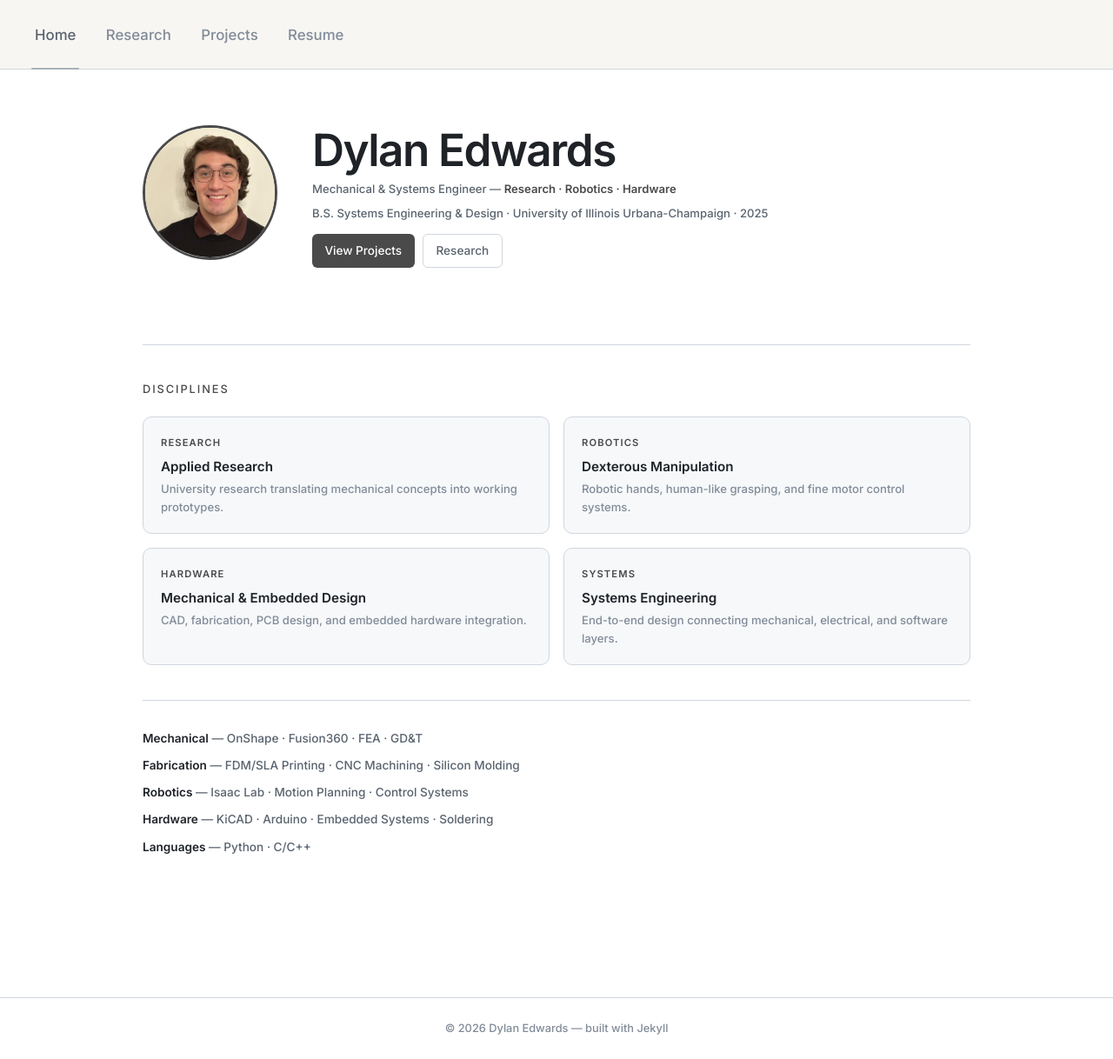
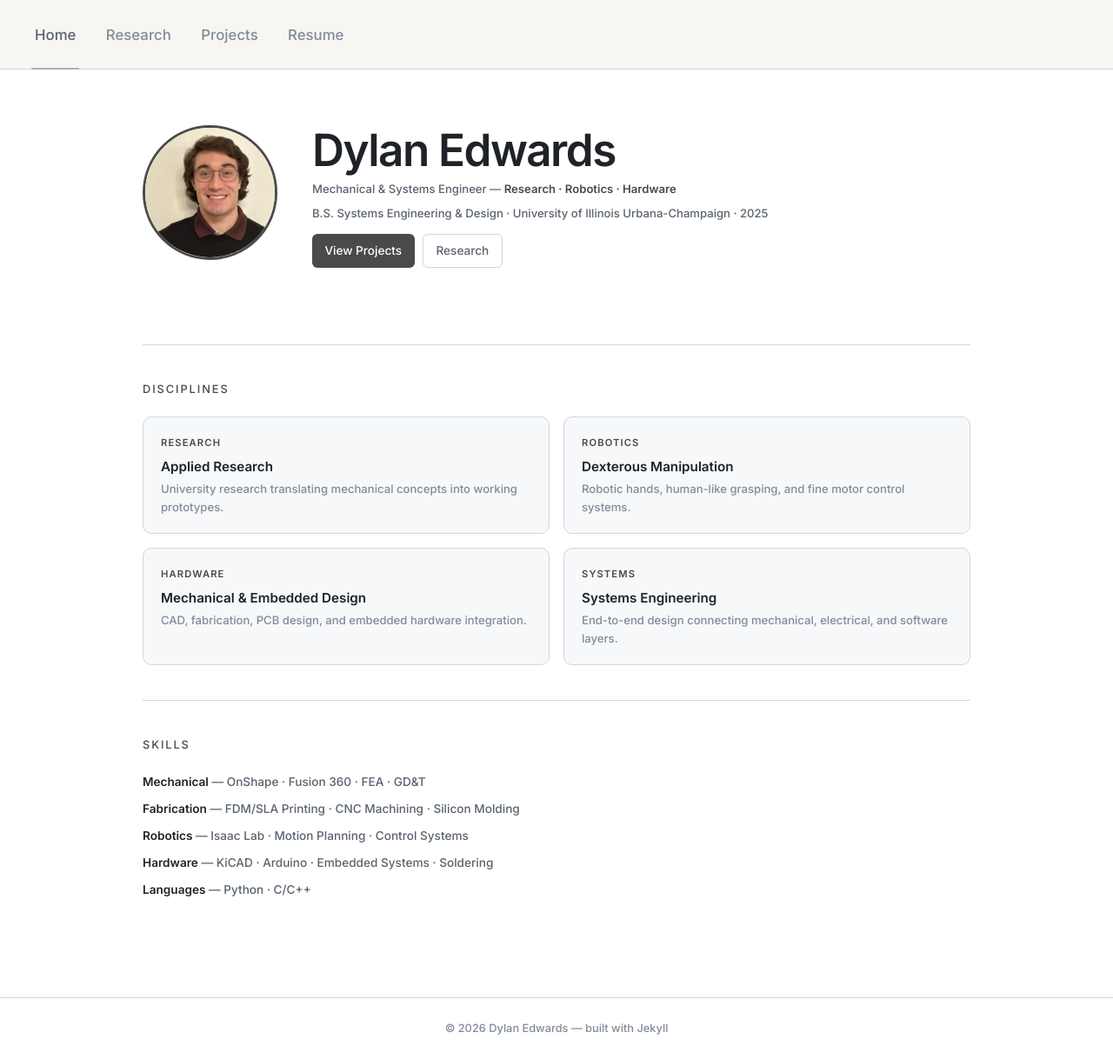
Before and after one commit to DylanEdwards02/DylanEdwards02.github.io, a Jekyll site: the page built from index.md, in a window 1280 px wide and 1218 px high. Shown: the whole window at 87% size. Built offline with Jekyll 4.4.1, drawn with Linux system fonts in a browser that asks for light colours.

Commit message:
Update index.md

```diff
--- a/index.md
+++ b/index.md
@@ -47,8 +47,9 @@ title: Home
 
 <hr class="home-divider">
 
-<div style="display: flex; flex-direction: column; gap: 0.5rem; margin-bottom: 2.5rem;">
-  <p style="font-size: 0.85rem; color: var(--text-2); margin: 0;"><strong>Mechanical</strong> — OnShape · Fusion360 · FEA · GD&T</p>
+<span class="section-label">Skills</span>
+<div style="display: flex; flex-direction: column; gap: 0.5rem; margin-bottom: 2rem;">
+  <p style="font-size: 0.85rem; color: var(--text-2); margin: 0;"><strong>Mechanical</strong> — OnShape · Fusion 360 · FEA · GD&T</p>
   <p style="font-size: 0.85rem; color: var(--text-2); margin: 0;"><strong>Fabrication</strong> — FDM/SLA Printing · CNC Machining · Silicon Molding</p>
   <p style="font-size: 0.85rem; color: var(--text-2); margin: 0;"><strong>Robotics</strong> — Isaac Lab · Motion Planning · Control Systems</p>
   <p style="font-size: 0.85rem; color: var(--text-2); margin: 0;"><strong>Hardware</strong> — KiCAD · Arduino · Embedded Systems · Soldering</p>
```
